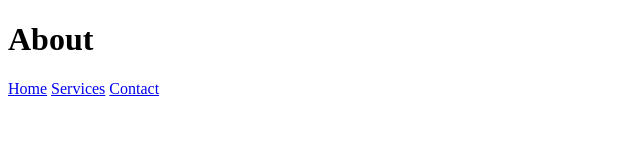
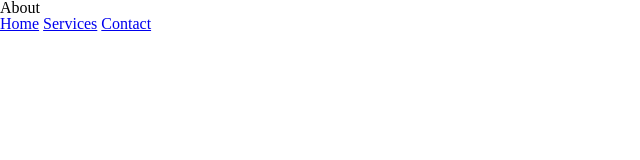
Before and after one commit to AishaCKleemoff/munder-difflin, a plain HTML site: page about.html in a window 1280 px wide. Shown: the whole page, without its empty margins (0-640 px from the left). Drawn offline with Linux system fonts and the light colour scheme.

Commit message:
Link reset.css to html files.

```diff
--- a/about.html
+++ b/about.html
@@ -4,6 +4,7 @@
     <meta charset="UTF-8" />
     <meta name="viewport" content="width=device-width, initial-scale=1.0" />
     <title>About</title>
+    <link rel="stylesheet" href="./assets/styles/reset.css" />
   </head>
   <body>
     <header>
```
Also changed, not shown: contact.html (+1 -0 lines), index.html (+1 -0 lines), services.html (+1 -0 lines).
